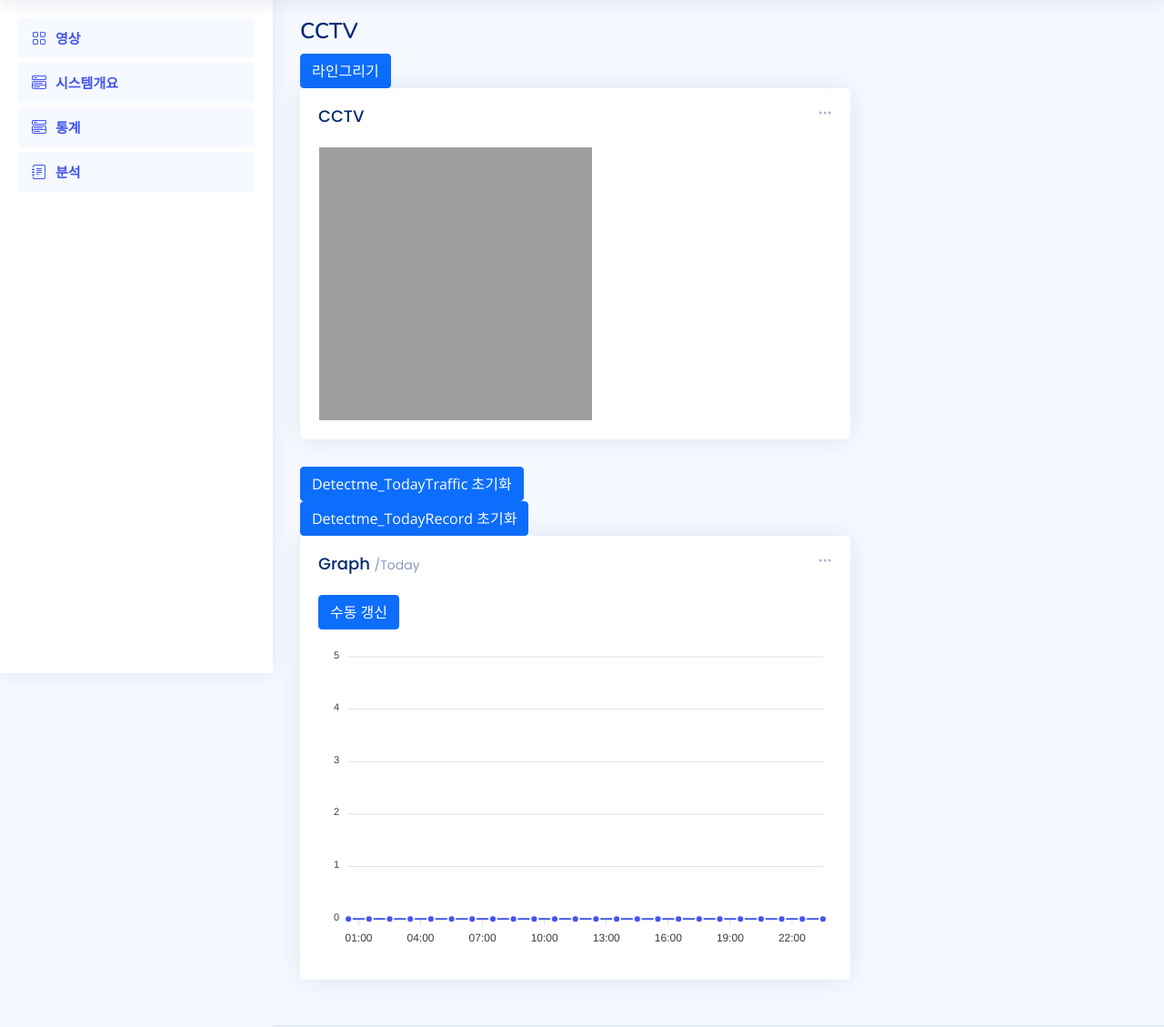
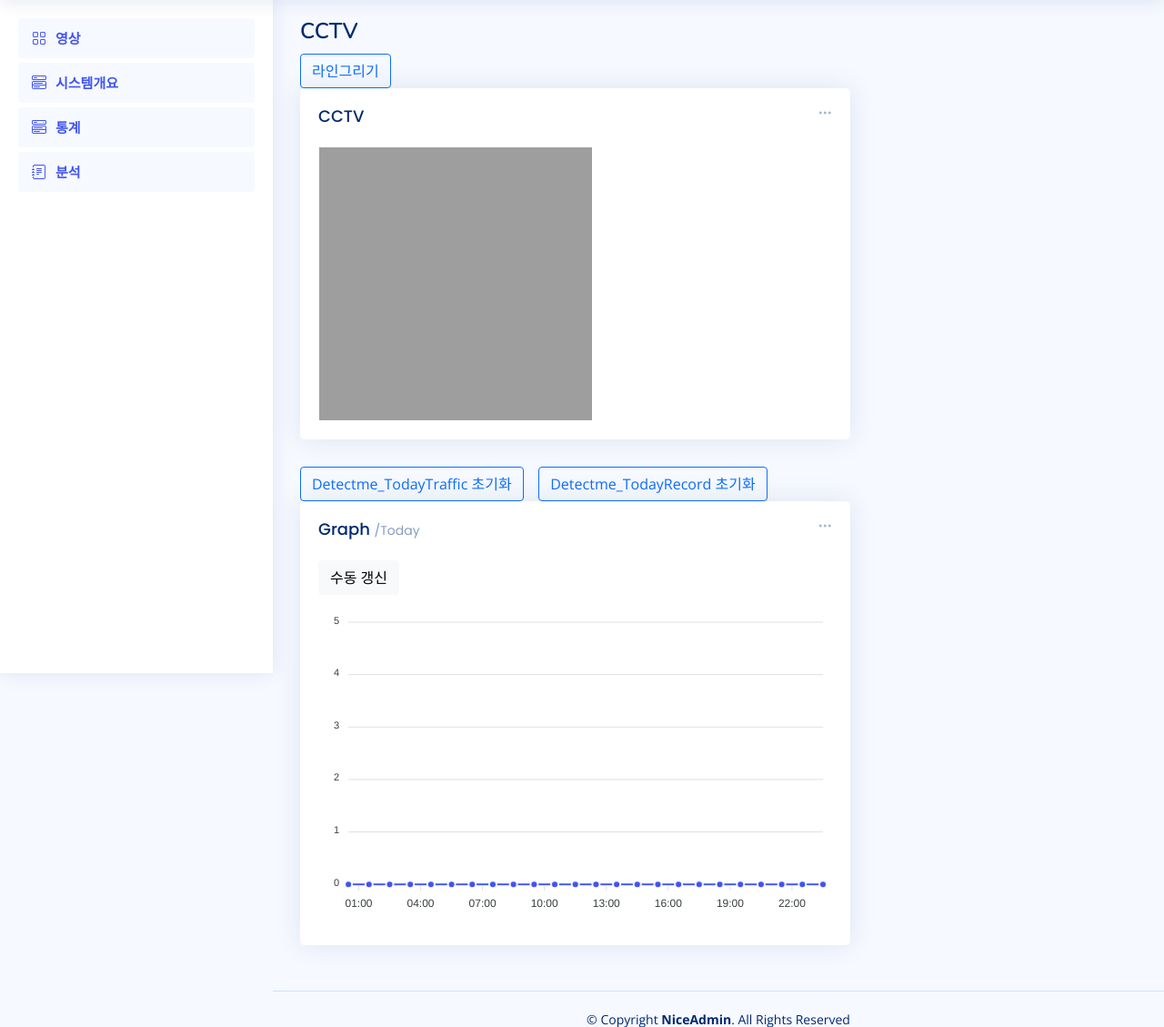
Before and after one commit to 5rathergood/djangoProj, a Django app: page / in a window 1280 px wide. Shown: the part 60-1189 px from the top of the page at 91% size. Run offline with Django 4.2, Linux system fonts and the light colour scheme; data comes from the database, SQL or seed files in the repository; both versions use the stored data as it was after the commit; data that the repository does not hold is empty; parts of the project's set-up code (start-up, migrations or seed data) failed here and were passed over; some libraries are stand-ins or nearby versions.

Commit message:
외관수정

```diff
--- a/PythonUser/templates/home.html
+++ b/PythonUser/templates/home.html
@@ -21,7 +21,7 @@
         <div class="col-lg-8">
           <div class="row">
             <div>
-              <button id = "12" type="submit" class="btn btn-primary">라인그리기</button>
+              <button id = "12" type="submit" class="btn btn btn-outline-primary">라인그리기</button>
             </div>
             <script>
               jQuery(document).ready(function () {
@@ -77,7 +77,7 @@
 
             <!-- db insert test with post method -->
             <div>
-                <button id = "1" type="submit" class="btn btn-primary">Detectme_TodayTraffic 초기화</button>
+                <button id = "1" type="submit" class="btn btn-outline-primary">Detectme_TodayTraffic 초기화</button>&nbsp&nbsp&nbsp&nbsp<button id = "2" type="submit" class="btn btn-outline-primary">Detectme_TodayRecord 초기화</button>
             </div>
             <script>
               jQuery(document).ready(function () {
@@ -98,10 +98,6 @@
                   });
               });
             </script>
-
-            <div>
-                <button id = "2" type="submit" class="btn btn-primary">Detectme_TodayRecord 초기화</button>
-            </div>
             <script>
               jQuery(document).ready(function () {
                 $('#2').click(function(){
@@ -234,7 +230,7 @@
 
                 <div class="card-body">
                   <h5 class="card-title">Graph <span>/Today</span></h5>
-                  <button id="refresh_button" type="submit" class="btn btn-primary">수동 갱신</button>
+                  <button id="refresh_button" type="submit" class="btn btn-light">수동 갱신</button>
                   <script>
 
                   </script>
```
Also changed, not shown: PythonUser/db.sqlite3.
